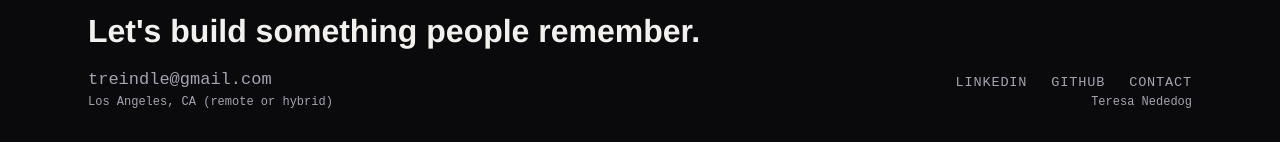
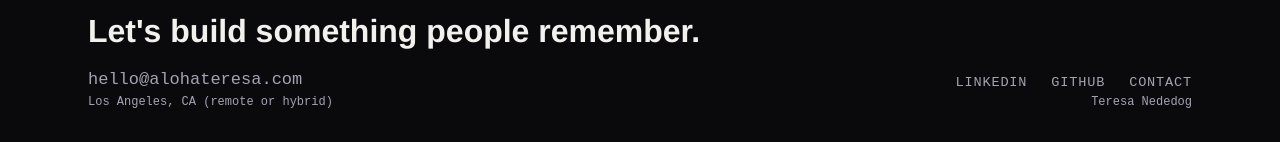
Before and after one commit to t34Virus/foliage, a Next.js app: page / in a window 1280 px wide. Shown: the part 2601-2743 px from the top of the page. Built offline with nearby package versions, Linux system fonts and the light colour scheme.

Commit message:
Use hello@alohateresa.com as the contact email
The Contact page, footer and Request resume links now use the new address.

```diff
--- a/src/content/profile.ts
+++ b/src/content/profile.ts
@@ -6,13 +6,13 @@ export const profile = {
   wordmark: "teresa.nededog",
   roles: ["Senior Software Engineer", "Creative Technologist"],
   location: "Los Angeles, CA (remote or hybrid)",
-  email: "treindle@gmail.com",
+  email: "hello@alohateresa.com",
   links: {
     linkedin: "https://www.linkedin.com/in/teresa-nededog/",
     github: "https://github.com/t34Virus",
   },
   // No resume PDF is published (Teresa, 2026-11-16): visitors request it by email.
-  resumeRequest: "mailto:treindle@gmail.com?subject=Resume%20request",
+  resumeRequest: "mailto:hello@alohateresa.com?subject=Resume%20request",
   intro:
     "10+ years shipping React, React Native and TypeScript products, from interactive sales tools for Fortune 500 brands to a K12 learning community on iOS, Android and web.",
   bio: [
```
